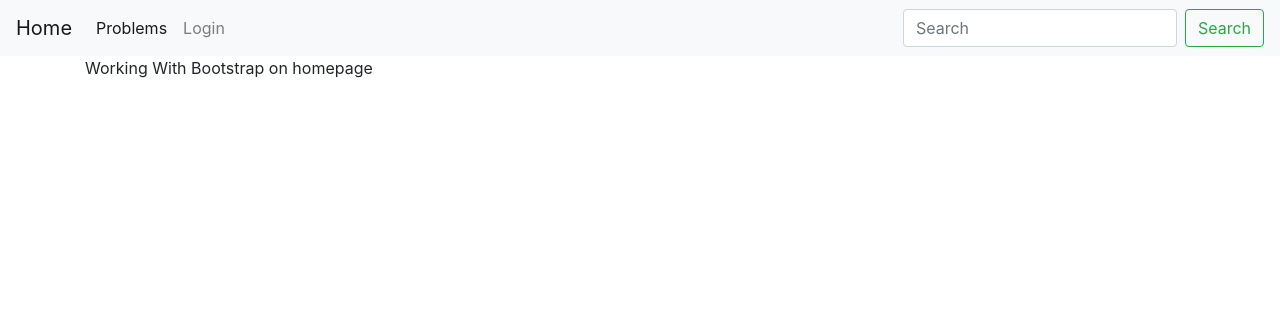
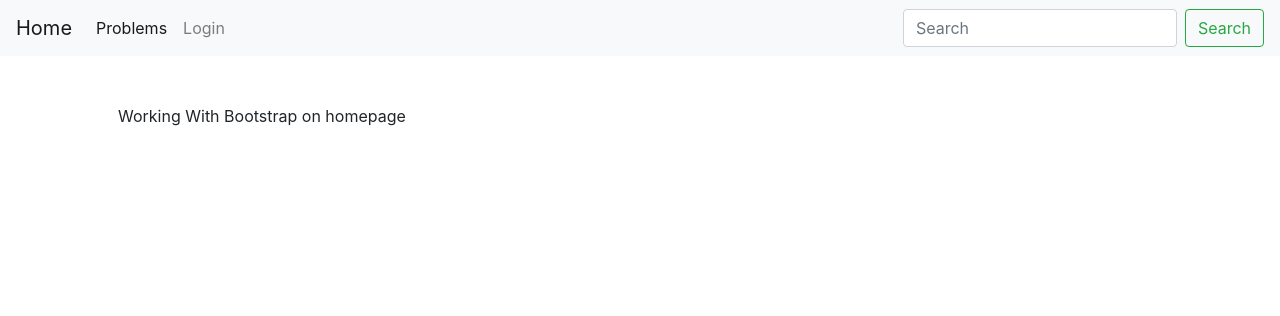
Before and after one commit to harshraj22/CSE_HUB, a Django app: page / in a window 1280 px wide. Shown: the top 316 px of the page. Run offline with Django 3.2, Linux system fonts and the light colour scheme; some libraries are stand-ins or nearby versions.

Commit message:
fixed padding issue

```diff
--- a/cse_hub/homepage/templates/homepage/index.html
+++ b/cse_hub/homepage/templates/homepage/index.html
@@ -59,7 +59,7 @@
 	  </div>
 	</nav>
 
-	<div class="container">
+	<div class="container p-5">
 		{% block content %}
 
 		{% endblock %}
```
